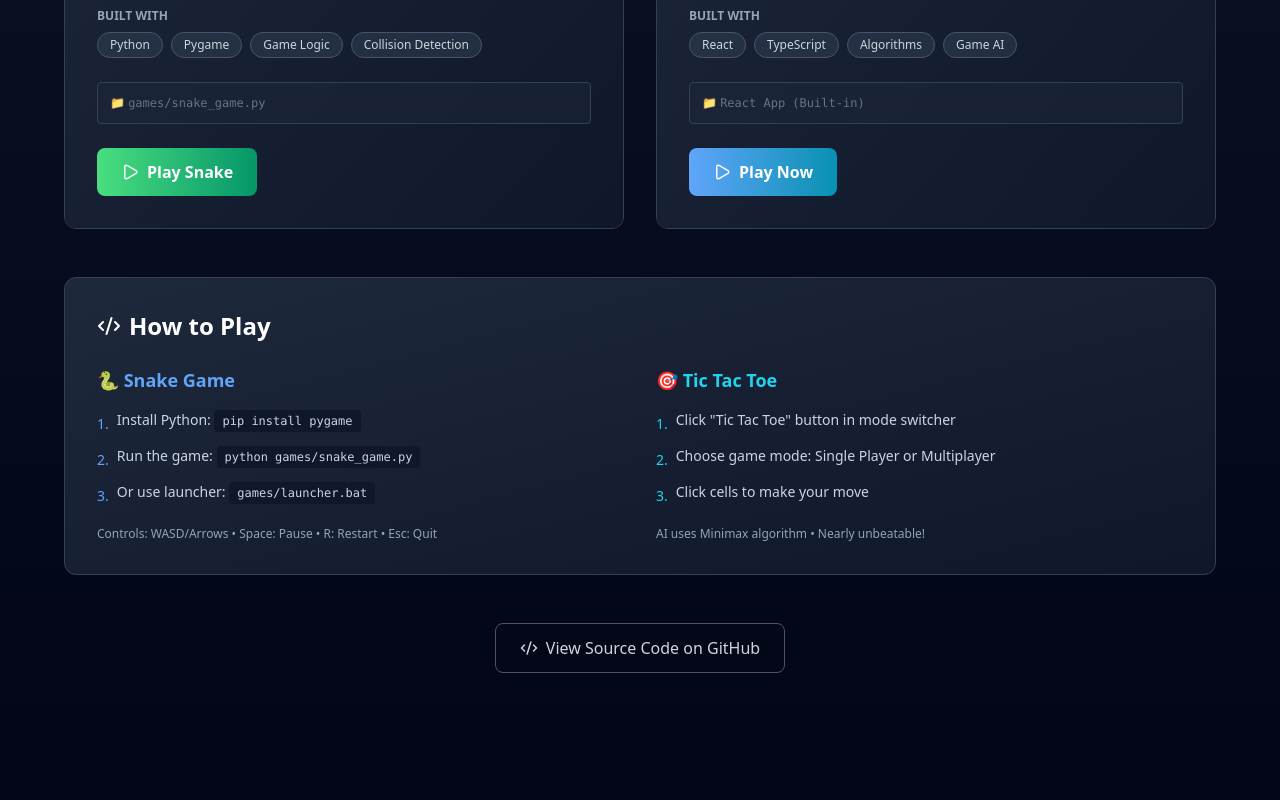
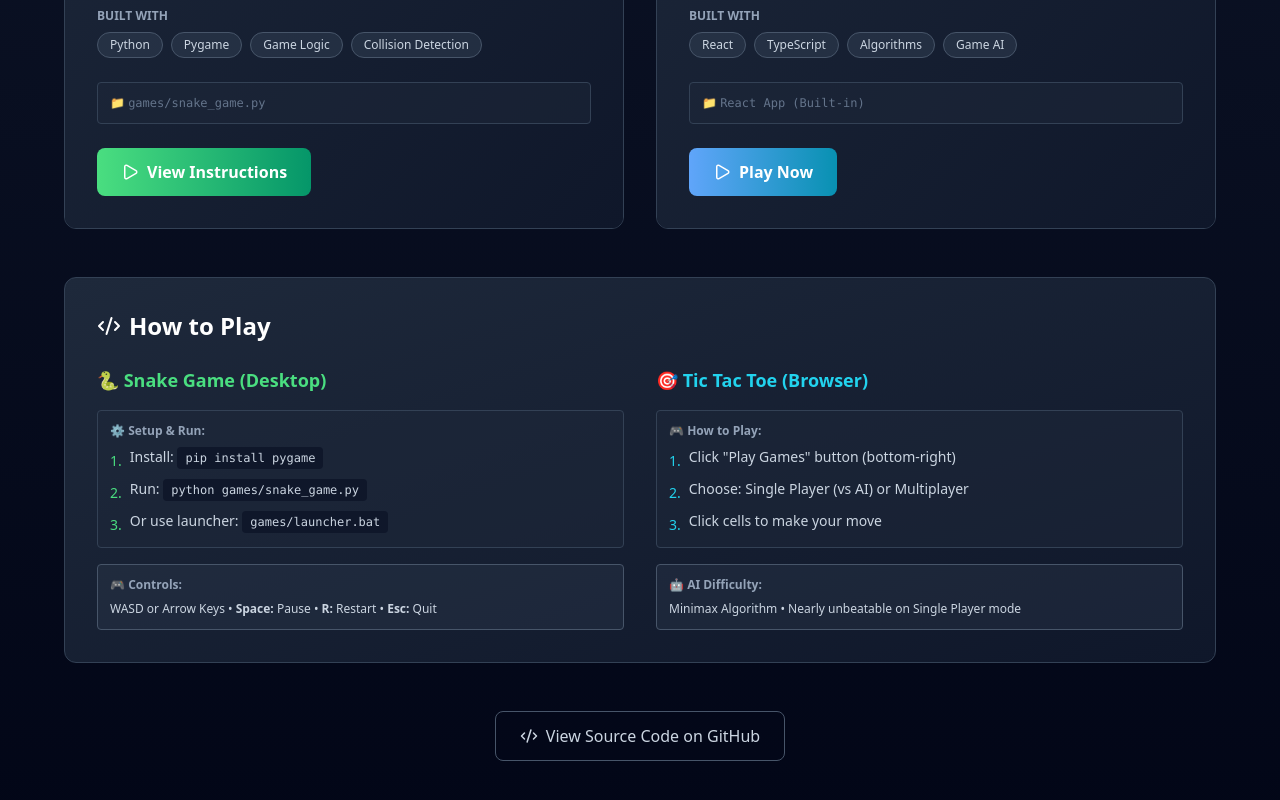
Before and after one commit to parthupadhyay038/portfolio-website, a React (Vite) app: page / in a window 1280 px wide. Shown: the part 5061-5861 px from the top of the page. Built offline with nearby package versions, Linux system fonts and the light colour scheme.

Commit message:
Clarify Snake game as desktop application and improve How to Play section

```diff
--- a/src/components/Portfolio/Games.tsx
+++ b/src/components/Portfolio/Games.tsx
@@ -31,7 +31,7 @@ const Games: React.FC<GamesProps> = ({ onPlayGame }) => {
   const games = [
     {
       title: '🐍 Snake Game',
-      description: 'Classic snake gameplay built with Python & Pygame',
+      description: 'Classic snake gameplay built with Python & Pygame (Desktop Game)',
       features: [
         'Smooth 2D graphics and animations',
         'Progressive difficulty system',
@@ -41,7 +41,7 @@ const Games: React.FC<GamesProps> = ({ onPlayGame }) => {
       ],
       tech: ['Python', 'Pygame', 'Game Logic', 'Collision Detection'],
       location: 'games/snake_game.py',
-      cta: 'Play Snake',
+      cta: 'View Instructions',
       color: 'from-green-400 to-emerald-600',
       icon: '🐍',
     },
@@ -186,45 +186,53 @@ const Games: React.FC<GamesProps> = ({ onPlayGame }) => {
           <div className="grid grid-cols-1 md:grid-cols-2 gap-8">
             {/* Snake Game */}
             <div>
-              <h4 className="text-lg font-semibold text-blue-400 mb-4">🐍 Snake Game</h4>
+              <h4 className="text-lg font-semibold text-green-400 mb-4">🐍 Snake Game (Desktop)</h4>
               <div className="space-y-3 text-slate-300 text-sm">
-                <p className="flex items-start gap-2">
-                  <span className="text-blue-400 mt-1">1.</span>
-                  <span>Install Python: <code className="bg-slate-900 px-2 py-1 rounded text-xs">pip install pygame</code></span>
+                <div className="p-3 rounded bg-slate-800/50 border border-slate-700 mb-4">
+                  <p className="text-xs text-slate-400 mb-2">⚙️ <strong>Setup & Run:</strong></p>
+                  <p className="flex items-start gap-2 mb-2">
+                    <span className="text-green-400 mt-1">1.</span>
+                    <span>Install: <code className="bg-slate-900 px-2 py-1 rounded text-xs">pip install pygame</code></span>
+                  </p>
+                  <p className="flex items-start gap-2 mb-2">
+                    <span className="text-green-400 mt-1">2.</span>
+                    <span>Run: <code className="bg-slate-900 px-2 py-1 rounded text-xs">python games/snake_game.py</code></span>
                   </p>
                   <p className="flex items-start gap-2">
-                  <span className="text-blue-400 mt-1">2.</span>
-                  <span>Run the game: <code className="bg-slate-900 px-2 py-1 rounded text-xs">python games/snake_game.py</code></span>
-                </p>
-                <p className="flex items-start gap-2">
-                  <span className="text-blue-400 mt-1">3.</span>
+                    <span className="text-green-400 mt-1">3.</span>
                     <span>Or use launcher: <code className="bg-slate-900 px-2 py-1 rounded text-xs">games/launcher.bat</code></span>
                   </p>
-                <p className="pt-2 text-slate-400 text-xs">
-                  Controls: WASD/Arrows • Space: Pause • R: Restart • Esc: Quit
-                </p>
+                </div>
+                <div className="p-3 rounded bg-slate-700/30 border border-slate-600">
+                  <p className="text-xs text-slate-400 mb-2">🎮 <strong>Controls:</strong></p>
+                  <p className="text-xs">WASD or Arrow Keys • <strong>Space:</strong> Pause • <strong>R:</strong> Restart • <strong>Esc:</strong> Quit</p>
+                </div>
               </div>
             </div>
 
             {/* Tic Tac Toe */}
             <div>
-              <h4 className="text-lg font-semibold text-cyan-400 mb-4">🎯 Tic Tac Toe</h4>
+              <h4 className="text-lg font-semibold text-cyan-400 mb-4">🎯 Tic Tac Toe (Browser)</h4>
               <div className="space-y-3 text-slate-300 text-sm">
-                <p className="flex items-start gap-2">
+                <div className="p-3 rounded bg-slate-800/50 border border-slate-700 mb-4">
+                  <p className="text-xs text-slate-400 mb-2">🎮 <strong>How to Play:</strong></p>
+                  <p className="flex items-start gap-2 mb-2">
                     <span className="text-cyan-400 mt-1">1.</span>
-                  <span>Click "Tic Tac Toe" button in mode switcher</span>
+                    <span>Click "Play Games" button (bottom-right)</span>
                   </p>
-                <p className="flex items-start gap-2">
+                  <p className="flex items-start gap-2 mb-2">
                     <span className="text-cyan-400 mt-1">2.</span>
-                  <span>Choose game mode: Single Player or Multiplayer</span>
+                    <span>Choose: Single Player (vs AI) or Multiplayer</span>
                   </p>
                   <p className="flex items-start gap-2">
                     <span className="text-cyan-400 mt-1">3.</span>
                     <span>Click cells to make your move</span>
                   </p>
-                <p className="pt-2 text-slate-400 text-xs">
-                  AI uses Minimax algorithm • Nearly unbeatable!
-                </p>
+                </div>
+                <div className="p-3 rounded bg-slate-700/30 border border-slate-600">
+                  <p className="text-xs text-slate-400 mb-2">🤖 <strong>AI Difficulty:</strong></p>
+                  <p className="text-xs">Minimax Algorithm • Nearly unbeatable on Single Player mode</p>
+                </div>
               </div>
             </div>
           </div>
```
Lines whose indentation alone changed are shown as unchanged.
